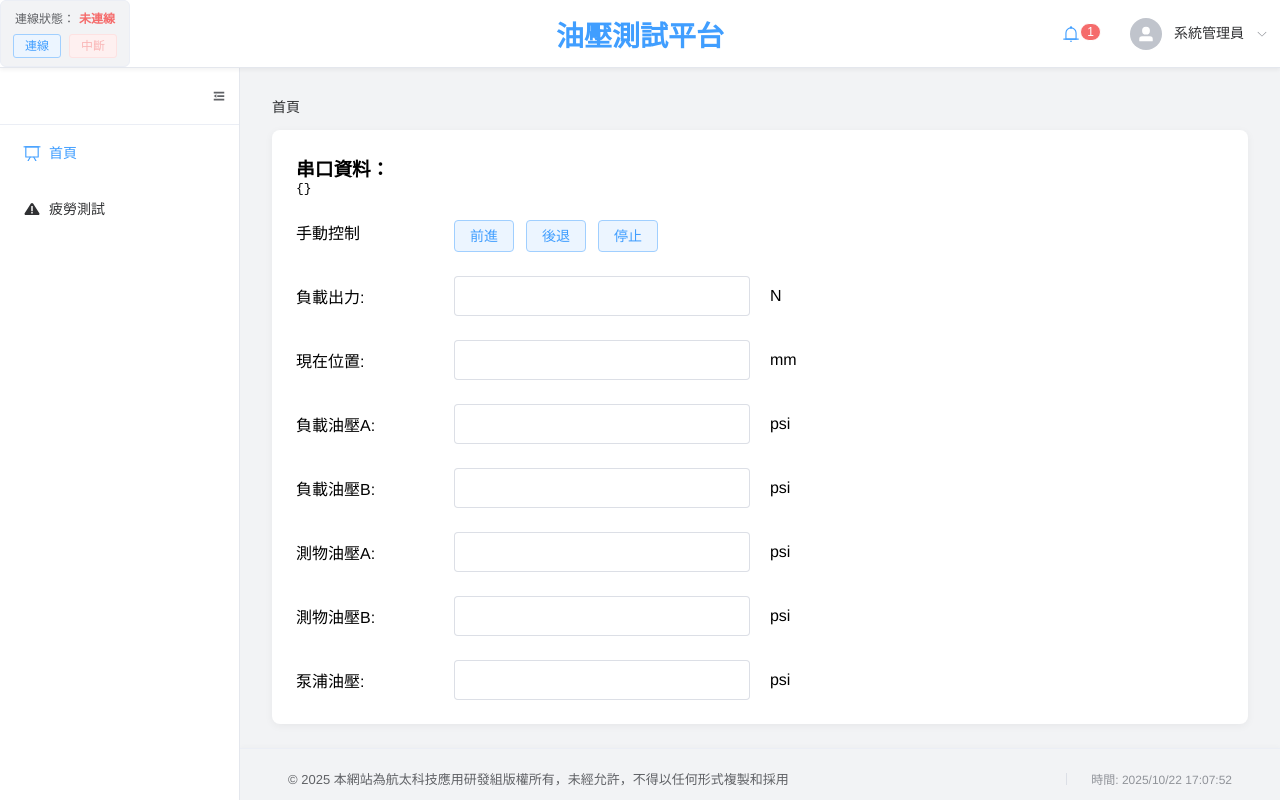
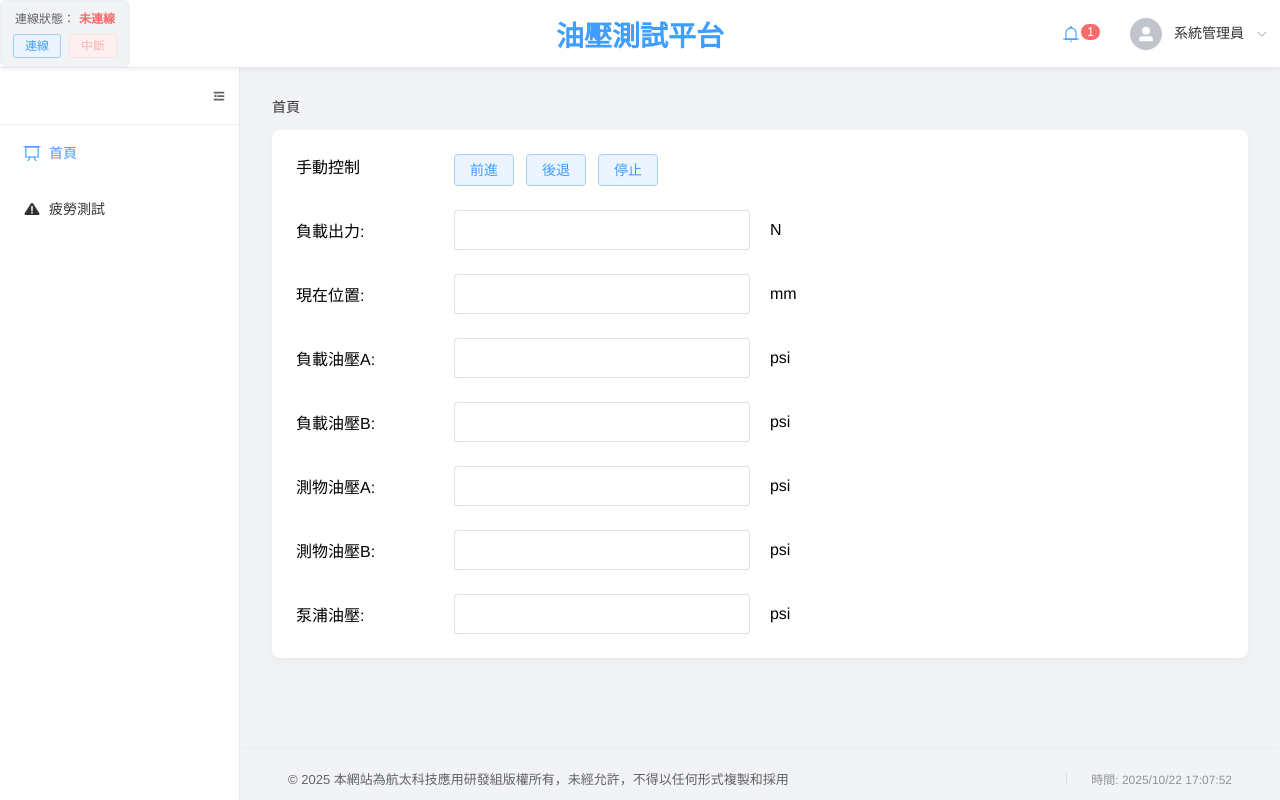
Before and after one commit to ZheHong1021/hydro_test_platform_frontend, a Vue app: page /home in a window 1280 px wide. Built offline with nearby package versions, Linux system fonts and the light colour scheme.

Commit message:
將初始化Loading時間拉長到3秒，刪除串口測試的顯示畫面

```diff
--- a/src/pages/admin/AdminHome.vue
+++ b/src/pages/admin/AdminHome.vue
@@ -1,9 +1,5 @@
 <template>
   <div class="admin-home">
-    <div>
-      <h3>串口資料：</h3>
-      <pre>{{ serial.receivedData }}</pre>
-    </div>
       <el-row :gutter="20">
         <el-col :span="4"><div class="grid-content" />手動控制</el-col>
         <el-col :span="8"><div class="grid-content" />
@@ -51,7 +47,7 @@ watch( // 監聽連線狀態變化
       setTimeout(() => {
         sendSerialPage(); // 如果有連線，傳送頁面為 0
         loading.close()
-      }, 1000);
+      }, 3000);
     }
   }
 );
--- a/src/pages/admin/Fatigue/FatigueTestIndex.vue
+++ b/src/pages/admin/Fatigue/FatigueTestIndex.vue
@@ -1,9 +1,5 @@
 <template>
   <div class="admin-home">
-    <div>
-      <h3>串口資料：</h3>
-      <pre>{{ serial.receivedData }}</pre>
-    </div>
       <el-row :gutter="20">
         <el-col :span="4"><div class="grid-content" />設定循環次數</el-col>
         <el-col :span="8">
@@ -84,7 +80,7 @@ watch( // 監聽連線狀態變化
       setTimeout(() => {
         sendSerialPage(); // 如果有連線，傳送頁面為 0
         loading.close()
-      }, 1000);
+      }, 3000);
     }
   }
 );
```
